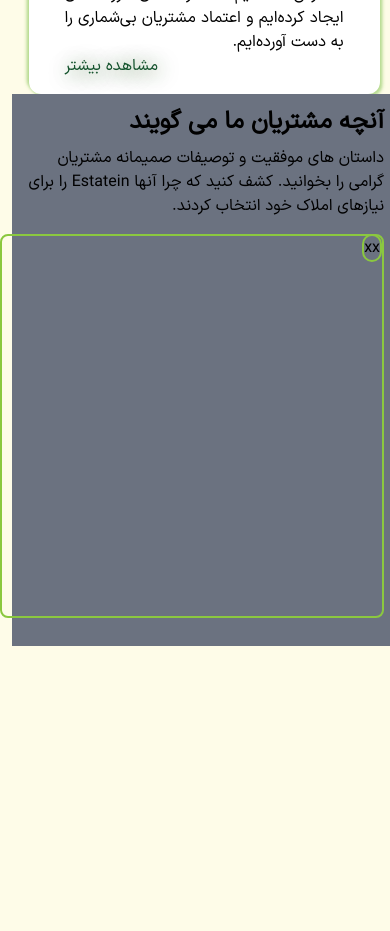
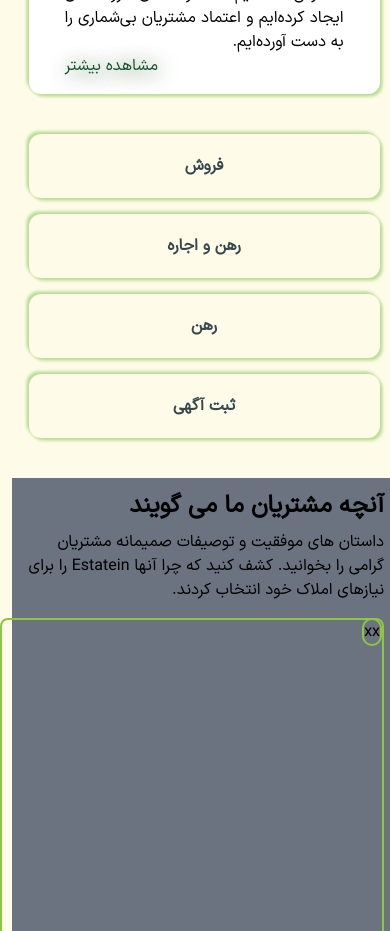
Before and after one commit to DevMousavi/Pro_Trade_Home, a React (Vite) app: page / in a window 390 px wide. Shown: the part 840-1771 px from the top of the page. Built offline with nearby package versions, Linux system fonts and the light colour scheme.

Commit message:
Create Category Component And Fully Responsive And Styles

```diff
--- a/index.html
+++ b/index.html
@@ -6,7 +6,7 @@
         <meta name="viewport" content="width=device-width, initial-scale=1.0" />
         <title>Pro Trade Home</title>
     </head>
-    <body class="bg-yellow-50 dark:bg-[#000000ef]">
+    <body class="bg-yellow-50 dark:bg-[#000000ef] cursor-default">
         <div id="root"></div>
         <script type="module" src="/src/main.jsx"></script>
     </body>
--- /dev/null
+++ b/src/Components/Category.jsx
@@ -0,0 +1,35 @@
+import React from "react";
+import { Link } from "react-router-dom";
+
+const Category = () => {
+    return (
+        <div className="my-10 w-full text-white as:mx-auto flex as:flex-col as:gap-4 xl:gap-16  md:flex-row md:w-[90%] md:mx-auto">
+            <Link
+                to=""
+                className="as:w-[90%] text-primary_dark font-bold dark:font-bold as:h-16 lg:h-20 flex items-center justify-center mx-auto rounded-xl boxShadowLight dark:text-white dark:bg-gray-950 cursor-pointer dark:boxShadowLight primaryTransition hover:text-xl  hover:text-pink-800"
+            >
+                فروش
+            </Link>
+            <Link
+                to=""
+                className="as:w-[90%] text-primary_dark font-bold dark:font-bold as:h-16 lg:h-20 flex items-center justify-center mx-auto rounded-xl boxShadowLight dark:text-white dark:bg-gray-950 cursor-pointer dark:boxShadowLight primaryTransition hover:text-xl  hover:text-pink-800"
+            >
+                رهن و اجاره
+            </Link>
+            <Link
+                to=""
+                className="as:w-[90%] text-primary_dark font-bold dark:font-bold as:h-16 lg:h-20 flex items-center justify-center mx-auto rounded-xl boxShadowLight dark:text-white dark:bg-gray-950 cursor-pointer dark:boxShadowLight primaryTransition hover:text-xl  hover:text-pink-800"
+            >
+                رهن
+            </Link>
+            <Link
+                to=""
+                className="as:w-[90%] text-primary_dark font-bold dark:font-bold as:h-16 lg:h-20 flex items-center justify-center mx-auto rounded-xl boxShadowLight dark:text-white dark:bg-gray-950 cursor-pointer dark:boxShadowLight primaryTransition hover:text-xl  hover:text-pink-800"
+            >
+                ثبت آگهی
+            </Link>
+        </div>
+    );
+};
+
+export default Category;
--- a/src/pages/Home.jsx
+++ b/src/pages/Home.jsx
@@ -1,7 +1,11 @@
+// React ...
 import React from "react";
+import { Link } from "react-router-dom";
+
+// My Components...
 import Header from "../Layout/Header.jsx";
+import Category from "../Components/Category.jsx";
 import UserComments from "../Components/UserComments.jsx";
-import { Link } from "react-router-dom";
 
 const Home = () => {
     return (
@@ -45,6 +49,7 @@ const Home = () => {
                         </div>
                     </div>
                 </div>
+                <Category />
                 <UserComments />
                 <br />
                 <br />
```
